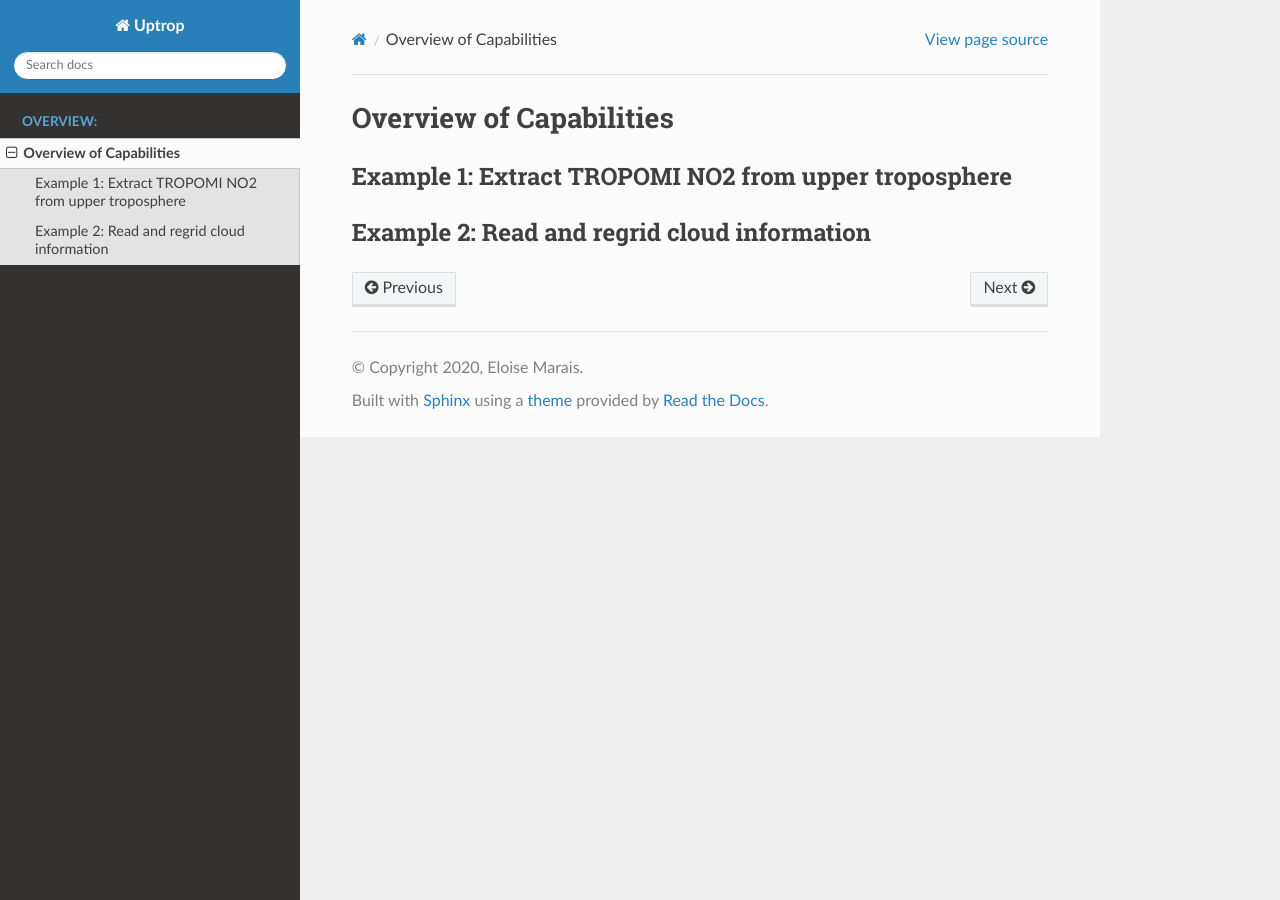
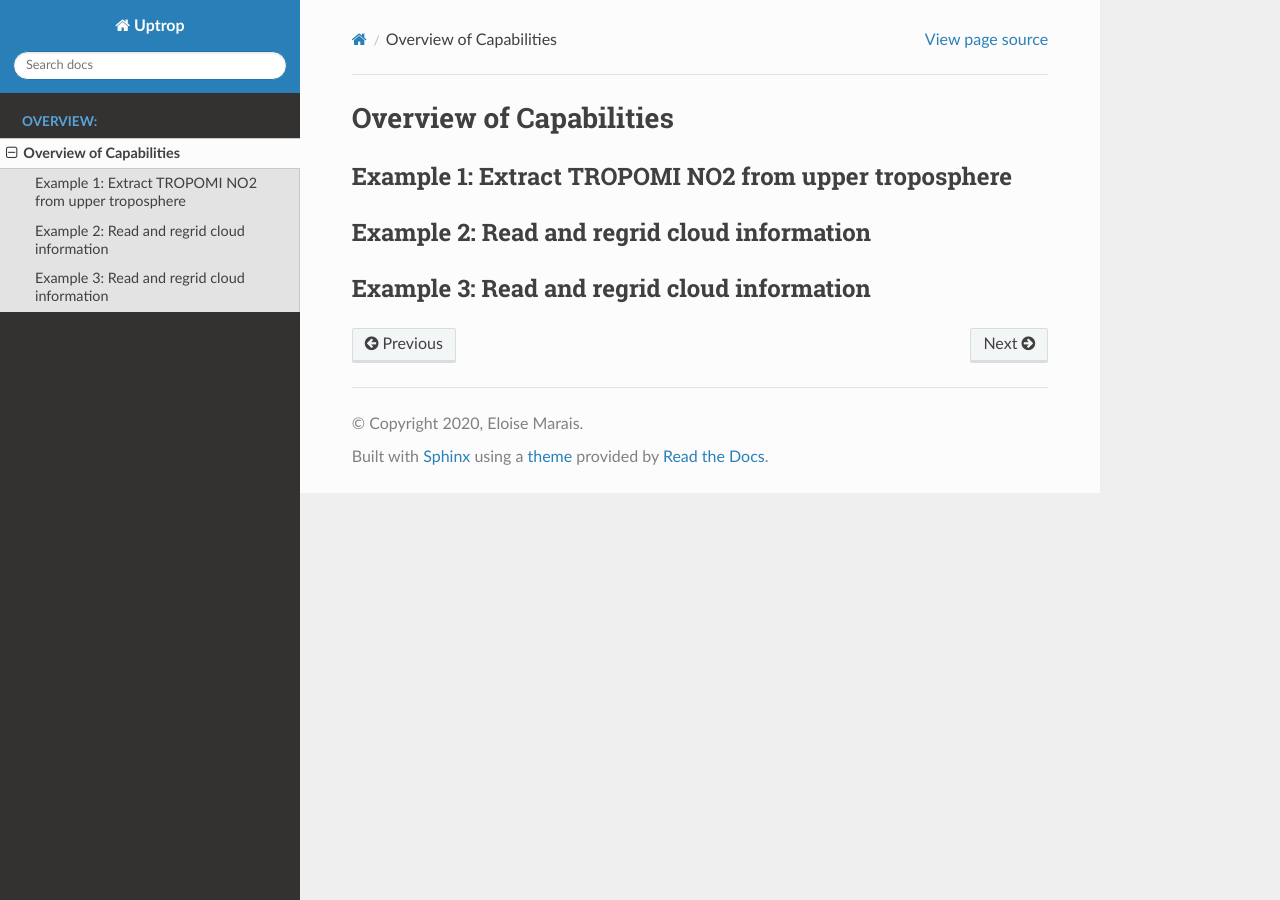
Before and after one commit to eamarais/erc-uptrop, a Sphinx documentation site: the page built from docs/source/Overview-of-Capabilities.rst, in a window 1280 px wide. Built offline with Sphinx 7.4.7 and the Read the Docs theme 2.0.0, drawn with Linux system fonts in a browser that asks for light colours; pages that are not in the unit, such as notebooks, are missing from menus.

Commit message:
Update Overview-of-Capabilities.rst

```diff
--- a/docs/source/Overview-of-Capabilities.rst
+++ b/docs/source/Overview-of-Capabilities.rst
@@ -6,3 +6,6 @@ Example 1: Extract TROPOMI NO2 from upper troposphere
 
 Example 2: Read and regrid cloud information
 ------------------
+
+Example 3: Read and regrid cloud information
+------------------
```
